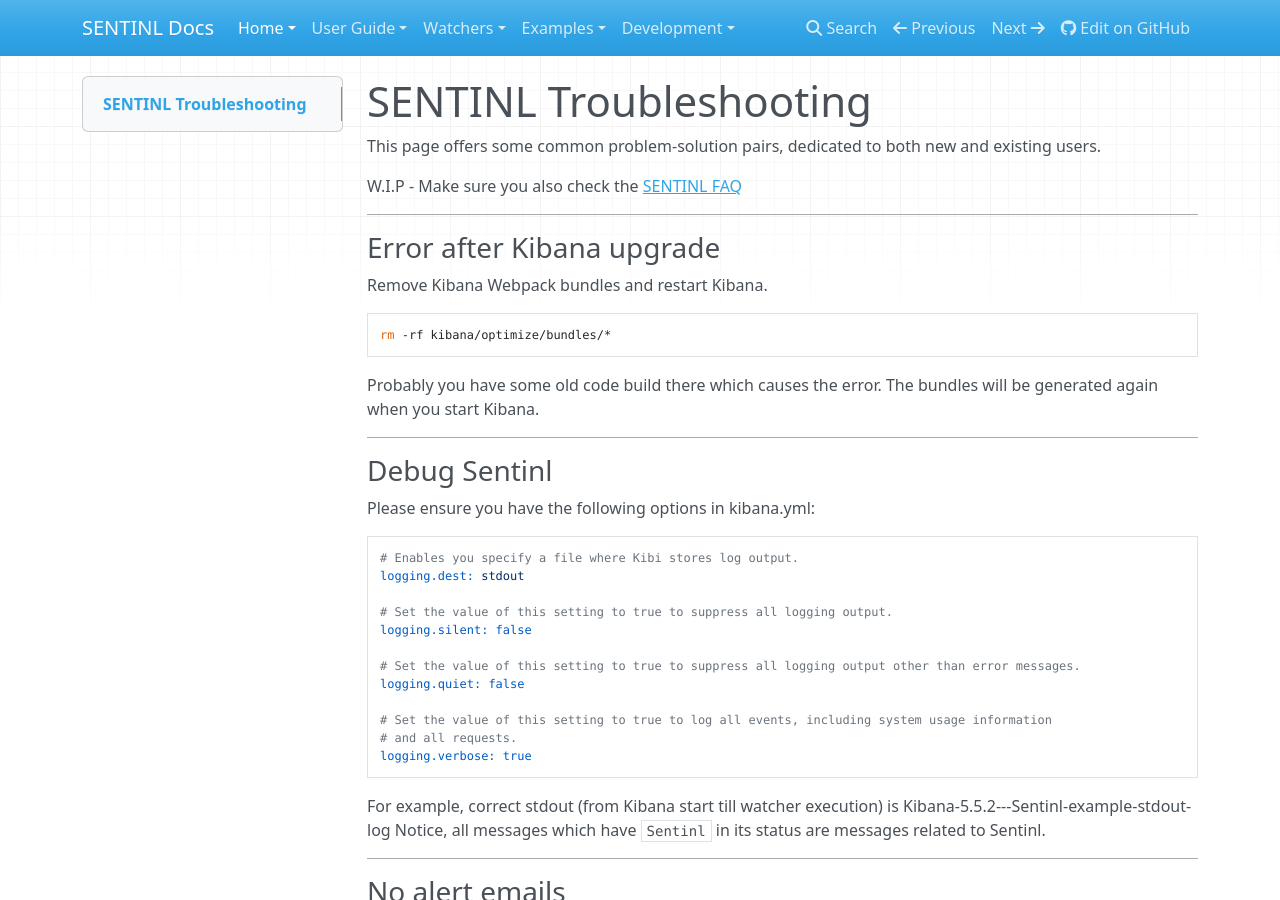
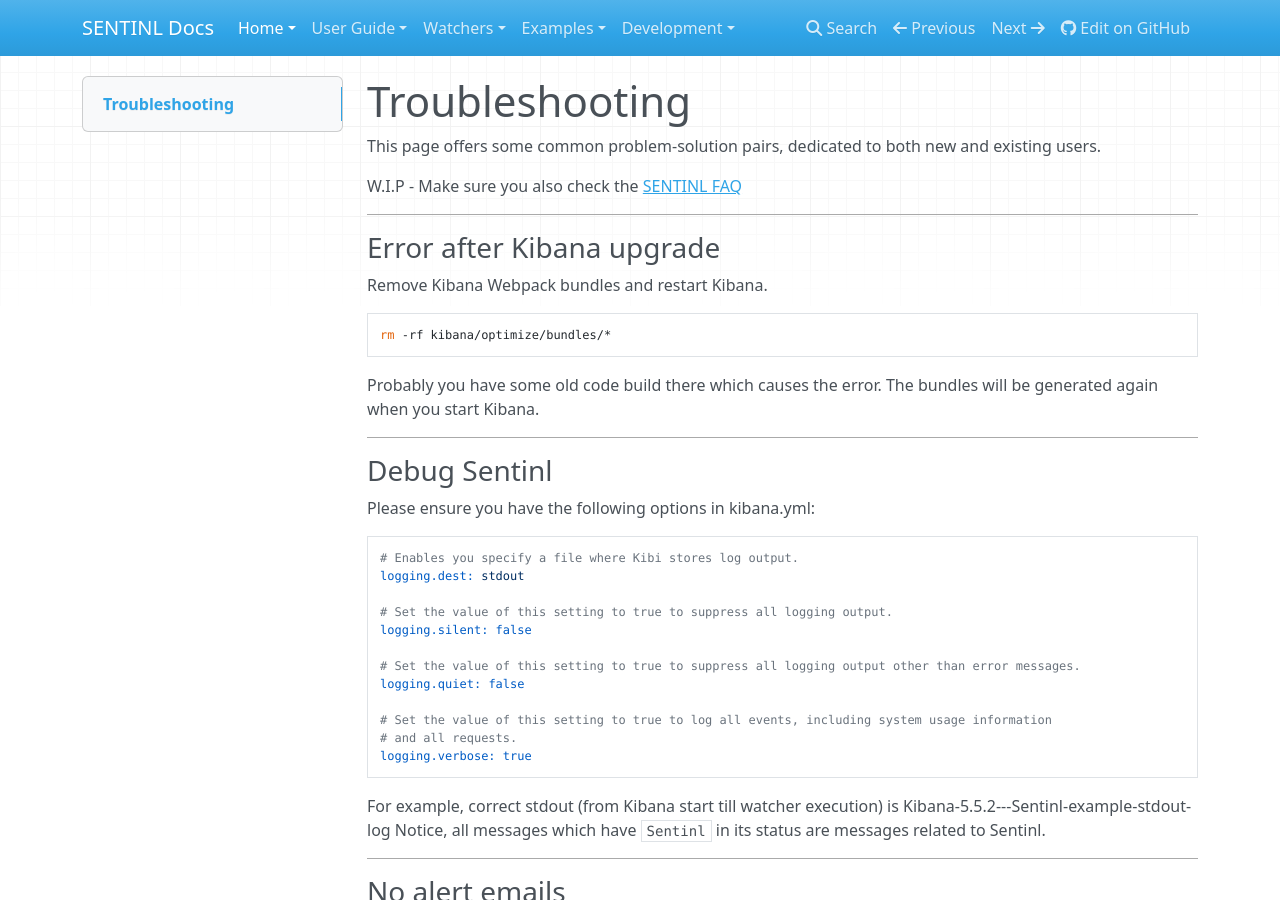
Before and after one commit to sentinl/sentinl, an MkDocs documentation site: the page built from docs/Troubleshoot.md, in a window 1280 px wide and 900 px high. Built offline with MkDocs 1.6.1, drawn with Linux system fonts in a browser that asks for light colours; nearby versions of some CDN libraries; old or Windows-style settings are respelled for this version of MkDocs.

Commit message:
Update Troubleshoot.md

```diff
--- a/docs/Troubleshoot.md
+++ b/docs/Troubleshoot.md
@@ -1,4 +1,4 @@
-# SENTINL Troubleshooting
+# Troubleshooting
 This page offers some common problem-solution pairs, dedicated to both new and existing users.
 
 W.I.P - Make sure you also check the [SENTINL FAQ](SENTINL-FAQ)
```
